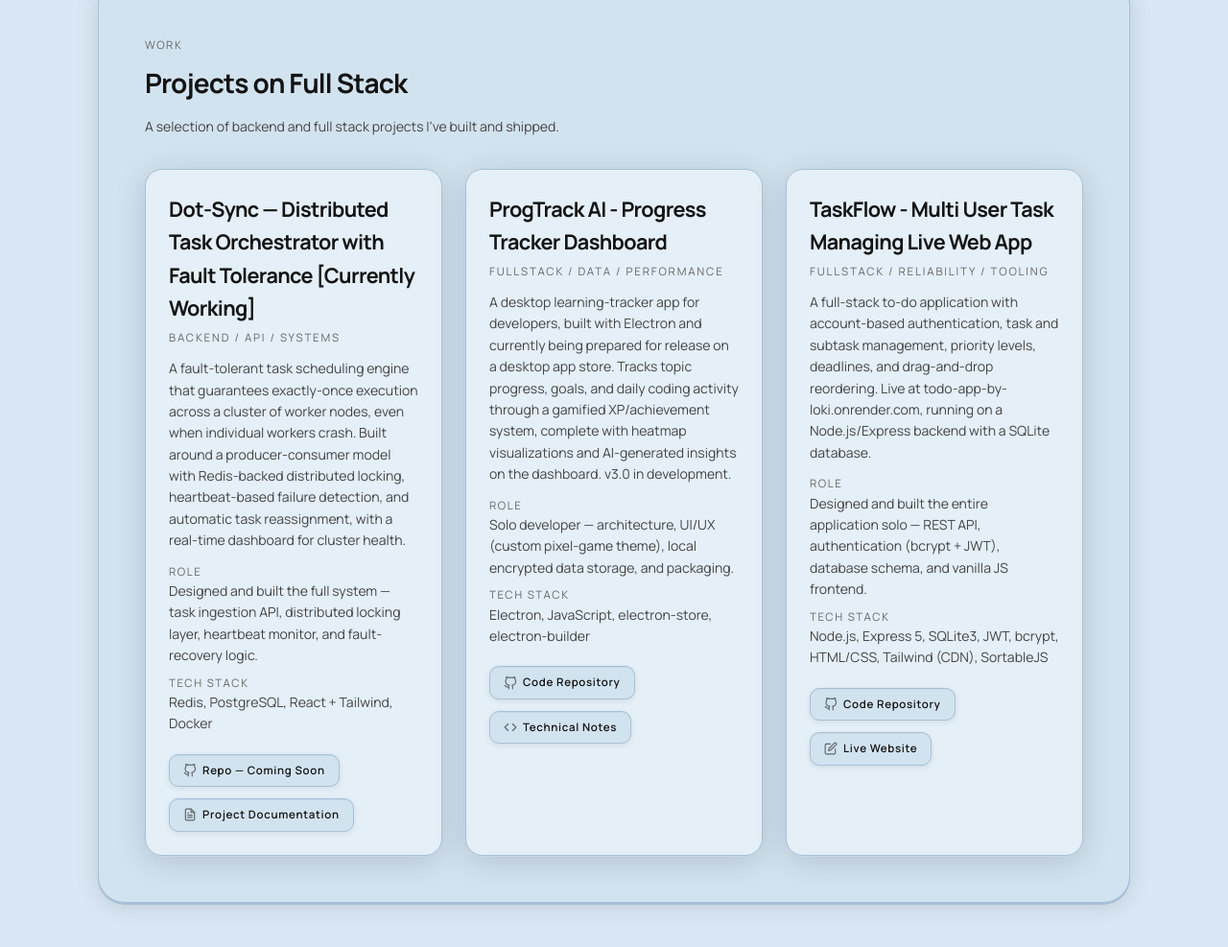
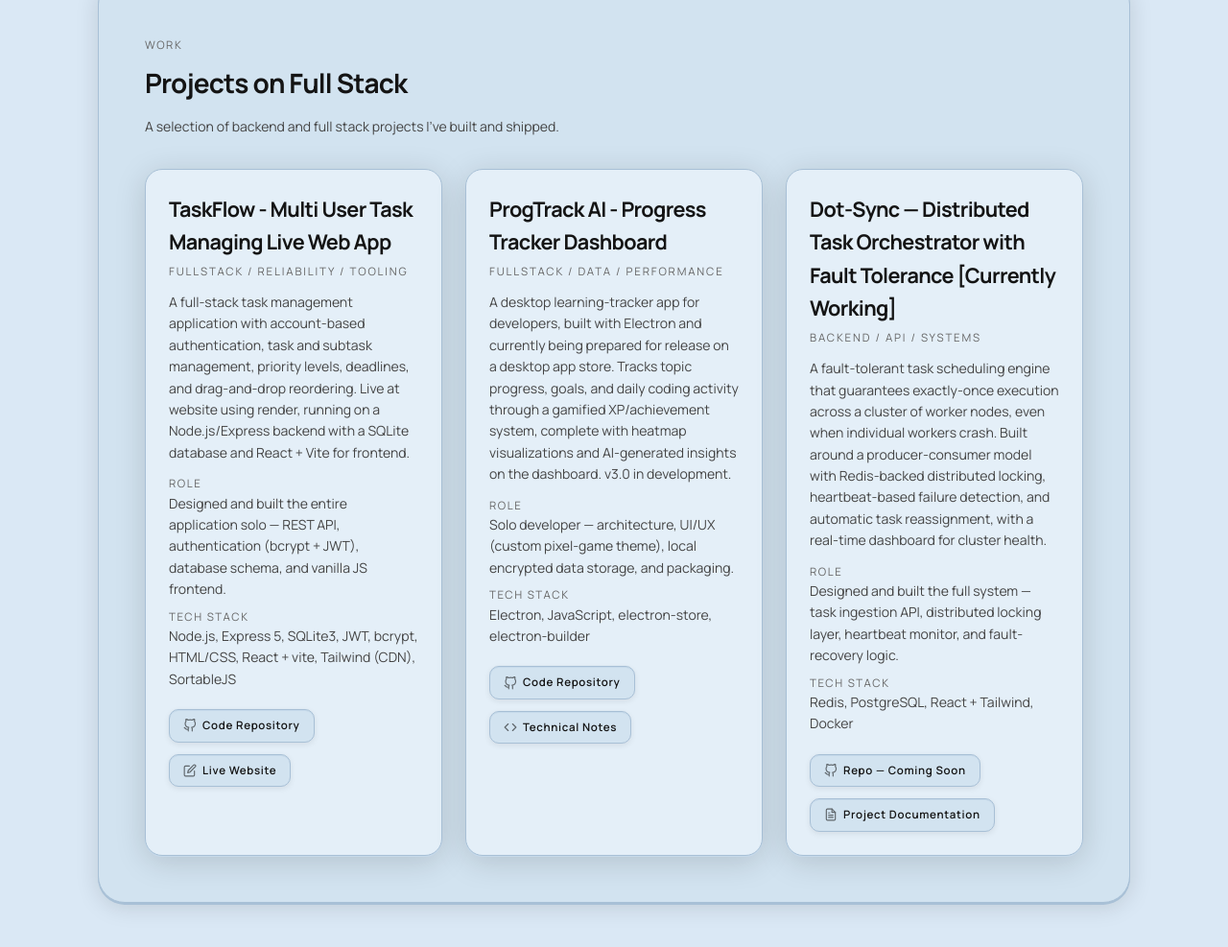
Before and after one commit to logeshchandrasekar/logeshchandrasekar.github.io, a plain HTML site: page index.html in a window 1280 px wide. Shown: the part 2255-3242 px from the top of the page at 96% size. Drawn offline with Linux system fonts and the light colour scheme.

Commit message:
Swap project descriptions and update links

```diff
--- a/index.html
+++ b/index.html
@@ -1065,30 +1065,30 @@
               <!-- Project 1 -->
               <article class="project-card">
                 <header class="project-header">
-                  <h3>Dot-Sync — Distributed Task Orchestrator with Fault Tolerance [Currently Working]</h3>
-                  <p class="project-type">Backend / API / Systems</p>
+                  <h3>TaskFlow - Multi User Task Managing Live Web App</h3>
+                  <p class="project-type">Fullstack / Reliability / Tooling</p>
                 </header>
                 <p class="project-description">
-                  A fault-tolerant task scheduling engine that guarantees exactly-once execution across a cluster of worker nodes, even when individual workers crash. Built around a producer-consumer model with Redis-backed distributed locking, heartbeat-based failure detection, and automatic task reassignment, with a real-time dashboard for cluster health.
+                  A full-stack task management application with account-based authentication, task and subtask management, priority levels, deadlines, and drag-and-drop reordering. Live at website using render, running on a Node.js/Express backend with a SQLite database and React + Vite for frontend.
                 </p>
                 <dl class="project-meta">
                   <div>
                     <dt>Role</dt>
-                    <dd>Designed and built the full system — task ingestion API, distributed locking layer, heartbeat monitor, and fault-recovery logic.</dd>
+                    <dd>Designed and built the entire application solo — REST API, authentication (bcrypt + JWT), database schema, and vanilla JS frontend.</dd>
                   </div>
                   <div>
                     <dt>Tech Stack</dt>
-                    <dd> Redis, PostgreSQL, React + Tailwind, Docker</dd>
+                    <dd>Node.js, Express 5, SQLite3, JWT, bcrypt, HTML/CSS, React + vite, Tailwind (CDN), SortableJS</dd>
                   </div>
                 </dl>
                 <div class="project-links">
-                  <a href="#" class="project-link-box">
+                  <a href="https://github.com/logeshchandrasekar/taskmanager-webapp" target="_blank" rel="noopener" class="project-link-box">
                     <svg width="14" height="14" viewBox="0 0 24 24" fill="none" stroke="currentColor" stroke-width="2" stroke-linecap="round" stroke-linejoin="round"><path d="M9 19c-5 1.5-5-2.5-7-3m14 6v-3.87a3.37 3.37 0 0 0-.94-2.61c3.14-.35 6.44-1.54 6.44-7A5.44 5.44 0 0 0 20 4.77 5.07 5.07 0 0 0 19.91 1S18.73.65 16 2.48a13.38 13.38 0 0 0-7 0C6.27.65 5.09 1 5.09 1A5.07 5.07 0 0 0 5 4.77a5.44 5.44 0 0 0-1.5 3.78c0 5.42 3.3 6.61 6.44 7A3.37 3.37 0 0 0 9 18.13V22"/></svg>
-                    Repo — Coming Soon
+                    Code Repository
                   </a>
-                  <a href="#" class="project-link-box">
-                    <svg width="14" height="14" viewBox="0 0 24 24" fill="none" stroke="currentColor" stroke-width="2" stroke-linecap="round" stroke-linejoin="round"><path d="M14 2H6a2 2 0 0 0-2 2v16a2 2 0 0 0 2 2h12a2 2 0 0 0 2-2V8z"/><polyline points="14 2 14 8 20 8"/><line x1="16" y1="13" x2="8" y2="13"/><line x1="16" y1="17" x2="8" y2="17"/><polyline points="10 9 9 9 8 9"/></svg>
-                    Project Documentation
+                  <a href="https://taskflow-multiuser-webapp.onrender.com/" target="_blank" rel="noopener" class="project-link-box">
+                    <svg width="14" height="14" viewBox="0 0 24 24" fill="none" stroke="currentColor" stroke-width="2" stroke-linecap="round" stroke-linejoin="round"><path d="M11 4H4a2 2 0 0 0-2 2v14a2 2 0 0 0 2 2h14a2 2 0 0 0 2-2v-7"/><path d="M18.5 2.5a2.121 2.121 0 0 1 3 3L12 15l-4 1 1-4 9.5-9.5z"/></svg>
+                    Live Website
                   </a>
                 </div>
               </article>
@@ -1127,31 +1127,31 @@
               <!-- Project 3 -->
               <article class="project-card">
                 <header class="project-header">
-                  <h3>TaskFlow - Multi User Task Managing Live Web App</h3>
-                  <p class="project-type">Fullstack / Reliability / Tooling</p>
+                  <h3>Dot-Sync — Distributed Task Orchestrator with Fault Tolerance [Currently Working]</h3>
+                  <p class="project-type">Backend / API / Systems</p>
                 </header>
                 <p class="project-description">
-                  A full-stack to-do application with account-based authentication, task and subtask management, priority levels, deadlines, and drag-and-drop reordering. Live at <a href="https://todo-app-by-loki.onrender.com/" target="_blank" rel="noopener">todo-app-by-loki.onrender.com</a>, running on a Node.js/Express backend with a SQLite database.
+                  A fault-tolerant task scheduling engine that guarantees exactly-once execution across a cluster of worker nodes, even when individual workers crash. Built around a producer-consumer model with Redis-backed distributed locking, heartbeat-based failure detection, and automatic task reassignment, with a real-time dashboard for cluster health.
                 </p>
                 <dl class="project-meta">
                   <div>
                     <dt>Role</dt>
-                    <dd>Designed and built the entire application solo — REST API, authentication (bcrypt + JWT), database schema, and vanilla JS frontend.</dd>
+                    <dd>Designed and built the full system — task ingestion API, distributed locking layer, heartbeat monitor, and fault-recovery logic.</dd>
                   </div>
                   <div>
                     <dt>Tech Stack</dt>
-                    <dd>Node.js, Express 5, SQLite3, JWT, bcrypt, HTML/CSS, Tailwind (CDN), SortableJS</dd>
+                    <dd> Redis, PostgreSQL, React + Tailwind, Docker</dd>
                   </div>
                 </dl>
                 <div class="project-links">
-                  <a href="https://github.com/logeshchandrasekar/taskmanager-webapp" target="_blank" rel="noopener" class="project-link-box">
+                  <span class="project-link-box">
                     <svg width="14" height="14" viewBox="0 0 24 24" fill="none" stroke="currentColor" stroke-width="2" stroke-linecap="round" stroke-linejoin="round"><path d="M9 19c-5 1.5-5-2.5-7-3m14 6v-3.87a3.37 3.37 0 0 0-.94-2.61c3.14-.35 6.44-1.54 6.44-7A5.44 5.44 0 0 0 20 4.77 5.07 5.07 0 0 0 19.91 1S18.73.65 16 2.48a13.38 13.38 0 0 0-7 0C6.27.65 5.09 1 5.09 1A5.07 5.07 0 0 0 5 4.77a5.44 5.44 0 0 0-1.5 3.78c0 5.42 3.3 6.61 6.44 7A3.37 3.37 0 0 0 9 18.13V22"/></svg>
-                    Code Repository
-                  </a>
-                  <a href="https://taskflow-multiuser-webapp.onrender.com/" target="_blank" rel="noopener" class="project-link-box">
-                    <svg width="14" height="14" viewBox="0 0 24 24" fill="none" stroke="currentColor" stroke-width="2" stroke-linecap="round" stroke-linejoin="round"><path d="M11 4H4a2 2 0 0 0-2 2v14a2 2 0 0 0 2 2h14a2 2 0 0 0 2-2v-7"/><path d="M18.5 2.5a2.121 2.121 0 0 1 3 3L12 15l-4 1 1-4 9.5-9.5z"/></svg>
-                    Live Website
-                  </a>
+                    Repo — Coming Soon
+                  </span>
+                  <span class="project-link-box">
+                    <svg width="14" height="14" viewBox="0 0 24 24" fill="none" stroke="currentColor" stroke-width="2" stroke-linecap="round" stroke-linejoin="round"><path d="M14 2H6a2 2 0 0 0-2 2v16a2 2 0 0 0 2 2h12a2 2 0 0 0 2-2V8z"/><polyline points="14 2 14 8 20 8"/><line x1="16" y1="13" x2="8" y2="13"/><line x1="16" y1="17" x2="8" y2="17"/><polyline points="10 9 9 9 8 9"/></svg>
+                    Project Documentation
+                  </span>
                 </div>
               </article>
 
```
